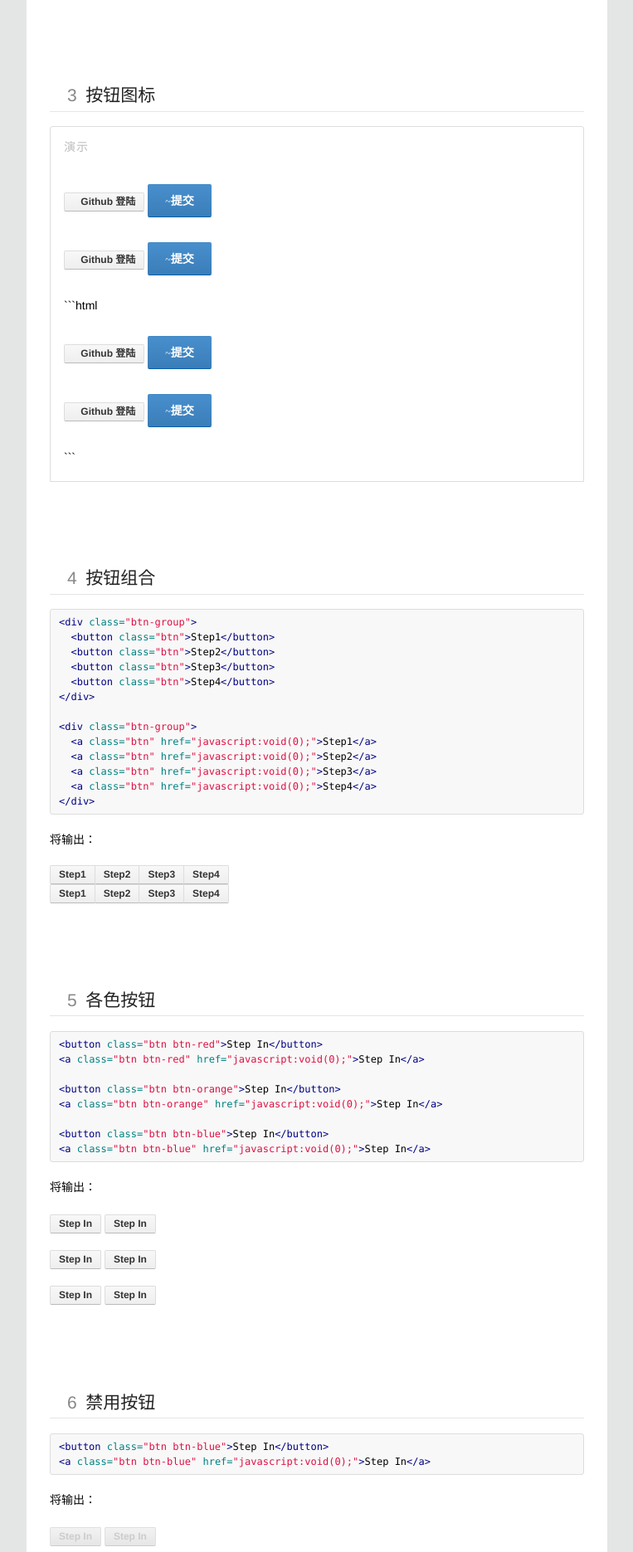
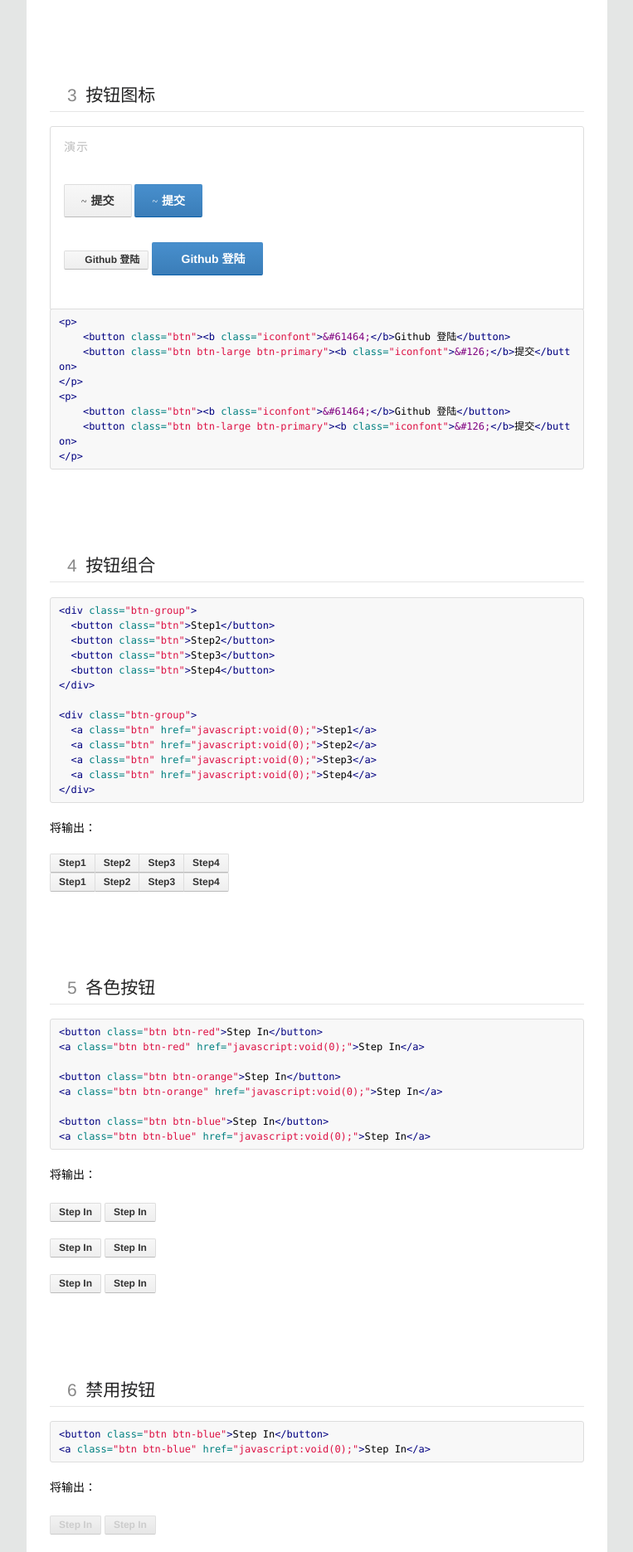
Before and after one commit to thx/cube, a Jekyll site: the page built from doc/_posts/2013-12-17-button.md, in a window 1280 px wide. Shown: the part 2406-4277 px from the top of the page at 83% size, without its empty margins (258-1021 px from the left). Built offline with Jekyll 4.4.1, drawn with Linux system fonts in a browser that asks for light colours; some web fonts are replaced; Markdown is read by kramdown in place of the engine named in the settings; comment, search, counter and statistics services are not loaded.

Commit message:
修改按钮图标demo

````diff
--- a/doc/_posts/2013-12-17-button.md
+++ b/doc/_posts/2013-12-17-button.md
@@ -125,13 +125,14 @@
 ## 按钮图标
 <div class="type-demo">
     <p>
-        <button class="btn"><b class="iconfont">&#61464;</b>Github 登陆</button>
+        <button class="btn btn-large"><b class="iconfont">&#126;</b>提交</button>
         <button class="btn btn-large btn-primary"><b class="iconfont">&#126;</b>提交</button>
     </p>
     <p>
         <button class="btn"><b class="iconfont">&#61464;</b>Github 登陆</button>
-        <button class="btn btn-large btn-primary"><b class="iconfont">&#126;</b>提交</button>
+        <button class="btn btn-large btn-primary"><b class="iconfont">&#61464;</b>Github 登陆</button>
     </p>
+</div>
 ```html
 <p>
     <button class="btn"><b class="iconfont">&#61464;</b>Github 登陆</button>
@@ -142,7 +143,6 @@
     <button class="btn btn-large btn-primary"><b class="iconfont">&#126;</b>提交</button>
 </p>
 ```
-</div>
 
 
 ## 按钮组合
--- a/src/button.css
+++ b/src/button.css
@@ -306,4 +306,5 @@
 .btn .iconfont {
     font-size: 12px !important;
     font-weight: normal;
+    margin-right: 5px;
 }
````
